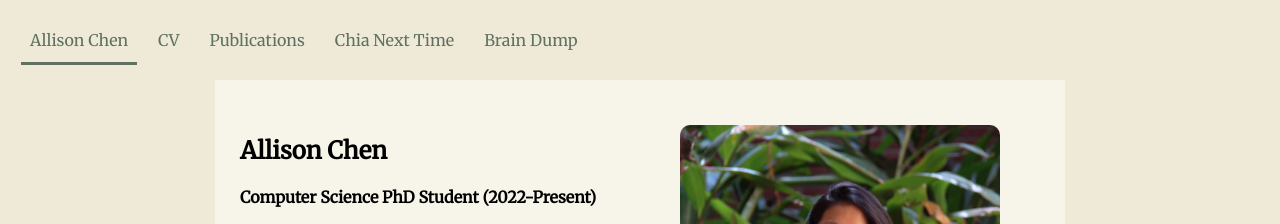
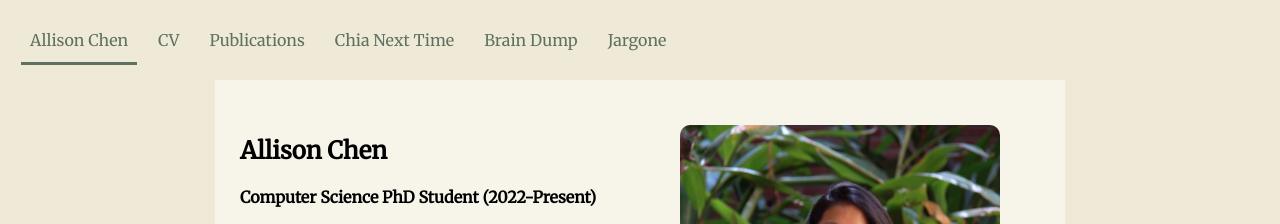
Before and after one commit to allisonchen23/allisonchen23.github.io, a Jekyll site: the page built from index.md, in a window 1280 px wide. Shown: the top 224 px of the page. Built offline with Jekyll 4.4.1, drawn with Linux system fonts in a browser that asks for light colours; nearby versions of some CDN libraries.

Commit message:
added home page for jargone

```diff
--- a/_data/navigation.yml
+++ b/_data/navigation.yml
@@ -17,3 +17,7 @@
 - title: Brain Dump
   url: /brain_dump/index
   nav_category: brain_dump
+
+- title: Jargone
+  url: /jargone/index
+  nav_category: jargone
--- a/_layouts/thought_home.html
+++ b/_layouts/thought_home.html
@@ -21,7 +21,7 @@
             <h3>Posts</h3>
             <ul class="list_posts">
                 {% for post in site.posts %}
-                    {% if post.categories contains 'thoughts' %}
+                    {% if post.categories contains page.category %}
                         <li class="list_box">
                             <a href = "{{ post.url | relative_url}}" id="post_link">
                                 <div class="list_item_title">
@@ -33,9 +33,6 @@
                                     <!-- {{post.excerpt}} -->
                                     {{ post.content | markdownify | strip_html | truncatewords: 50 }}
                                 </div>
-
-
-
                             </a>
                         </li>
                     {% endif %}
--- a/brain_dump/index.markdown
+++ b/brain_dump/index.markdown
@@ -2,6 +2,7 @@
 title: "Brain Dump"
 layout: "thought_home"
 nav_category: "brain_dump"
+category: "thoughts"
 ---
 
 Brain Dump is a place for me to put my random thoughts and write about life experiences. Maybe this is more for me than it is for you, but nonetheless, enjoy! If you don't get bored halfway...
--- a/css/blog_homes.scss
+++ b/css/blog_homes.scss
@@ -10,6 +10,12 @@
 	--coral: #f88379;
 	--light_light_blue: #e8f4f8;
 }
+img {
+  display: block;
+  margin: auto;
+  width: 30%;
+}
+
 /* listing posts*/
 #post_link
 {
@@ -70,5 +76,5 @@
 }
 .list_box:hover .list_item_title
 {
-	transform: scale(1.1);
+	transform: scale(1.05);
 }
```
Also changed, not shown: jargone/index.markdown (added, +11 -0 lines), 1 other file.
